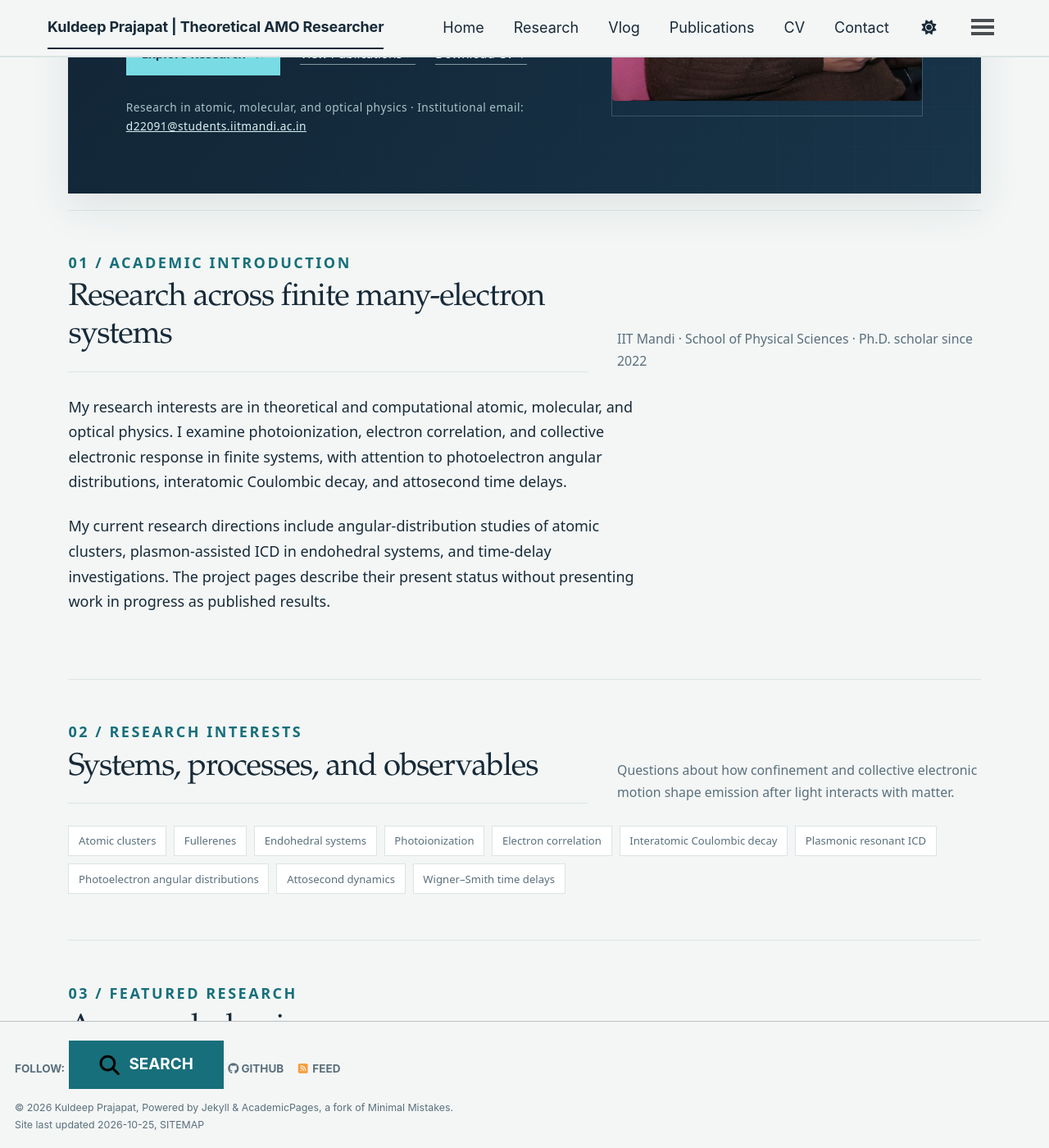
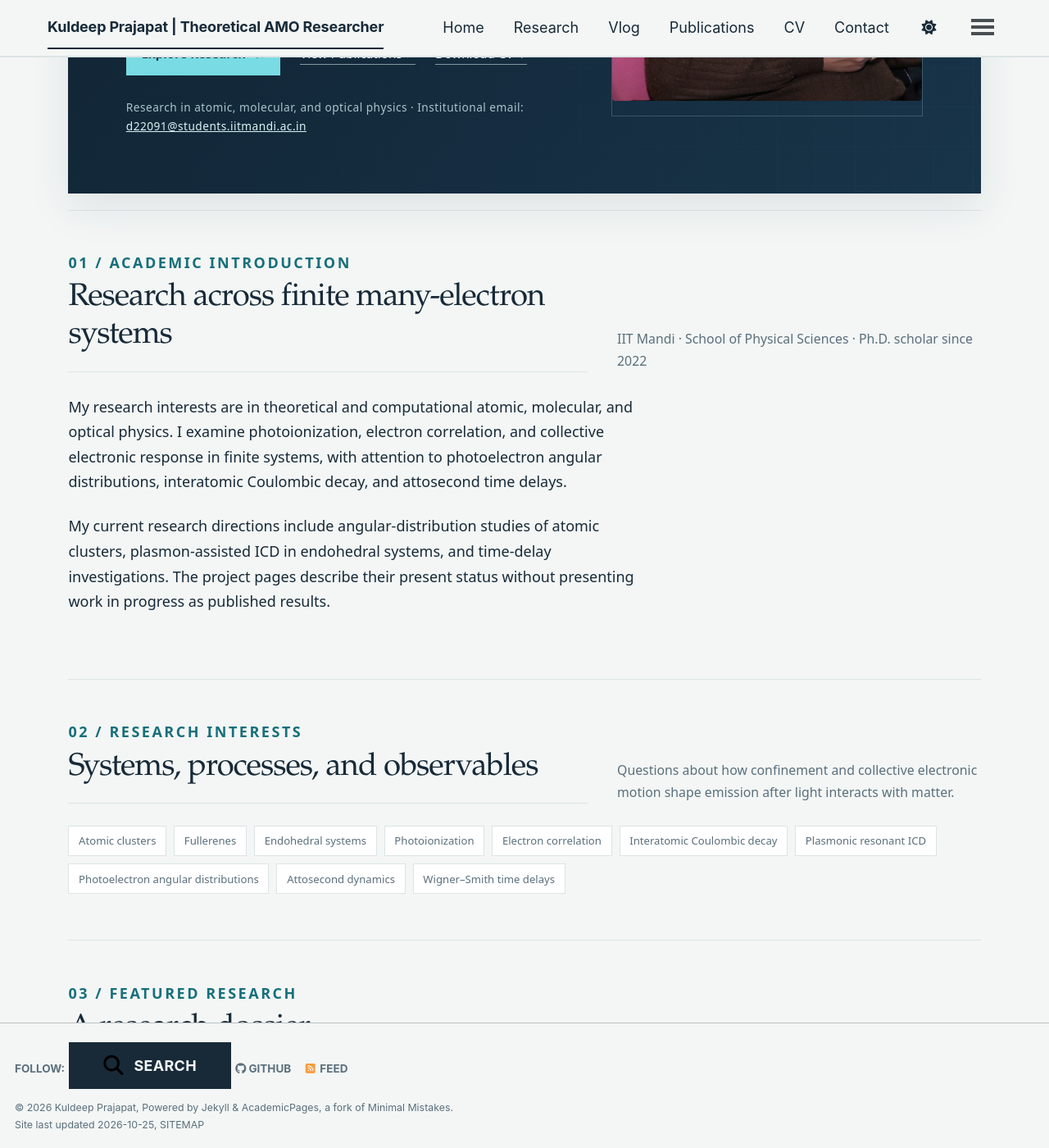
Before and after one commit to PRAJAPAT-KULDEEP/kuldeep-prajapat, a Jekyll site: the page built from _pages/about.md, in a window 1280 px wide and 1400 px high, scrolled down 485 px. Shown: the whole window at 82% size. Built offline with Jekyll 4.4.1, drawn with Linux system fonts in a browser that asks for light colours; a style sheet for code colours, icons or effects is not loaded.

Commit message:
Refine site search button to match institutional website styling

```diff
--- a/_sass/_custom.scss
+++ b/_sass/_custom.scss
@@ -353,30 +353,38 @@ img, figure, iframe, svg { max-width: 100%; }
   opacity: 1;
 }
 
-/* Prominent site-search shortcut in the footer */
+/* Site search shortcut: restrained institutional style with a clear magnifier */
 .page__footer-follow .social-icons .site-search-footer a {
   display: inline-flex;
   align-items: center;
   justify-content: center;
-  gap: .65rem;
-  min-width: 10.5rem;
-  min-height: 3.1rem;
-  padding: .85rem 1.25rem;
-  border: 2px solid var(--kp-accent);
-  background: var(--kp-accent);
-  color: #fff;
-  font-size: 1.05rem;
-  font-weight: 750;
+  gap: .7rem;
+  min-width: 11rem;
+  min-height: 3.2rem;
+  padding: .8rem 1.25rem;
+  border: 1px solid var(--kp-ink);
+  border-radius: 0;
+  background: var(--kp-ink);
+  color: var(--kp-page);
+  font-size: 1rem;
+  font-weight: 650;
+  letter-spacing: .015em;
   line-height: 1.2;
   text-decoration: none;
+  transition: background .18s ease, color .18s ease, border-color .18s ease;
 }
 .page__footer-follow .social-icons .site-search-footer a i {
   font-size: 1.35rem;
 }
 html[data-theme="dark"] .page__footer-follow .social-icons .site-search-footer a {
+  border-color: var(--kp-cyan);
+  background: var(--kp-cyan);
   color: #08141f;
 }
 .page__footer-follow .social-icons .site-search-footer a:hover {
-  opacity: .88;
+  border-color: var(--kp-accent);
+  background: var(--kp-paper);
+  color: var(--kp-ink);
+  opacity: 1;
   text-decoration: none;
 }
```
